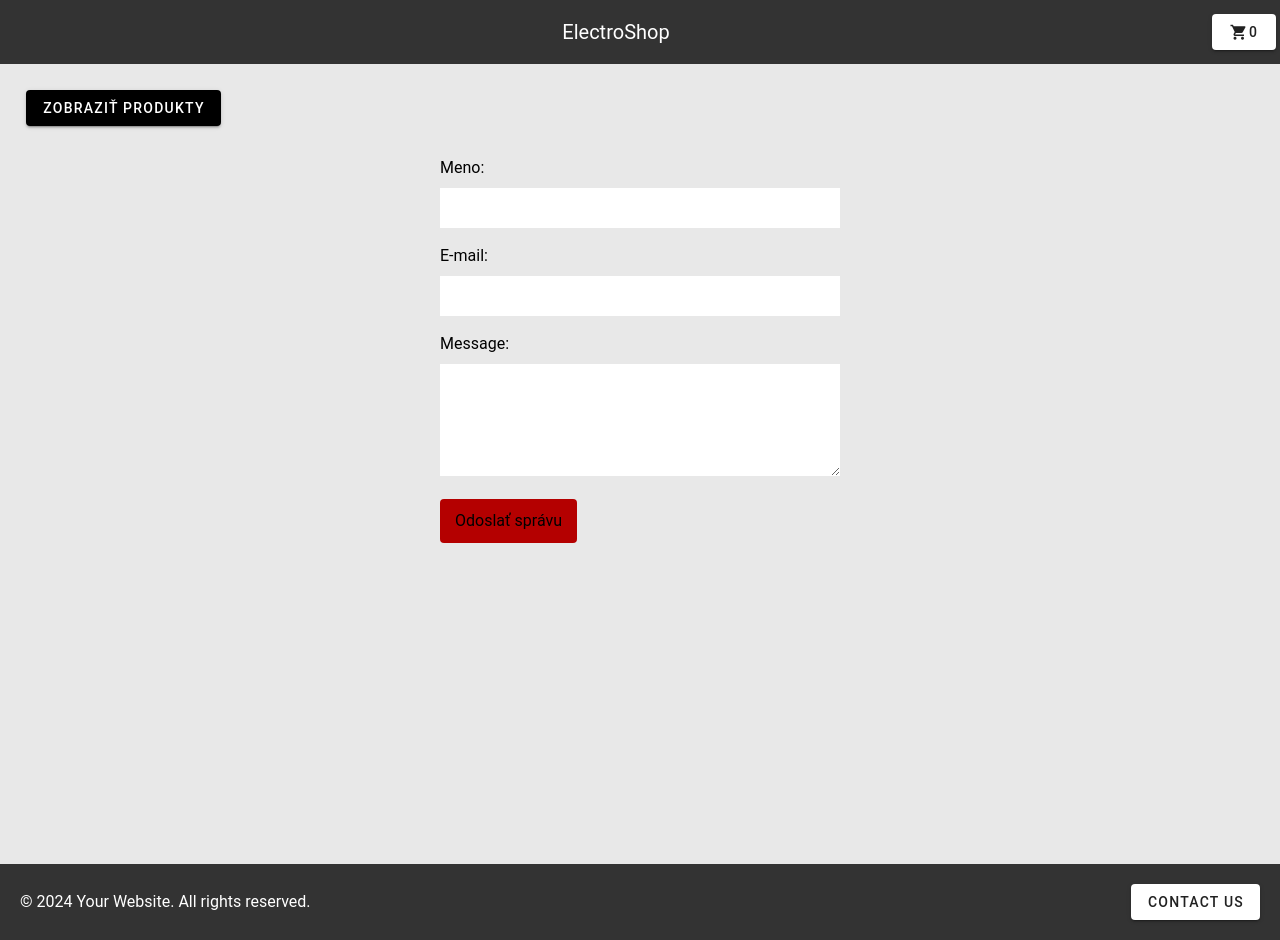
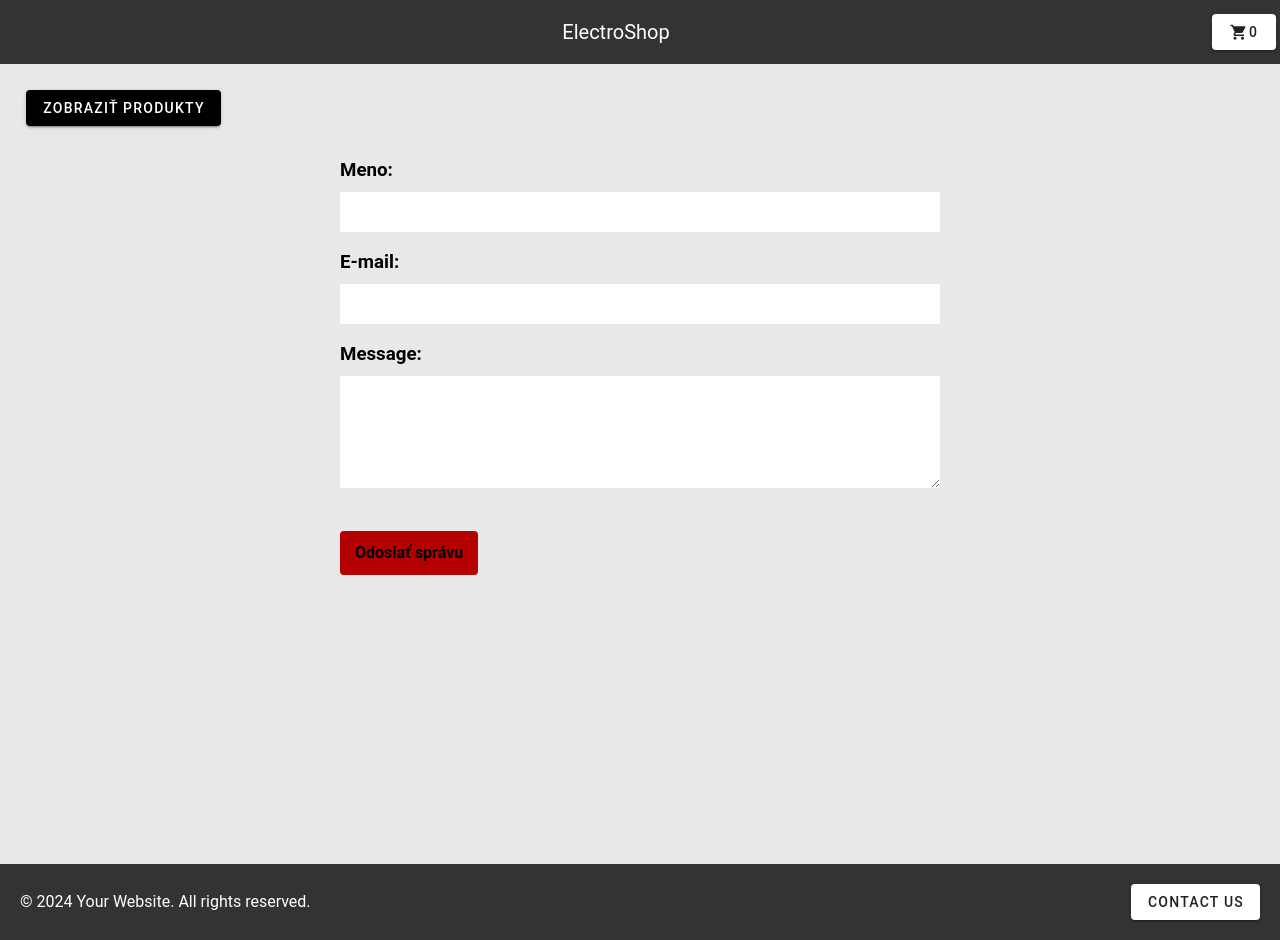
Before and after one commit to MatejBujdak/vue-ElectroShop, a Vue app in the folder vue-ElectroShop/: page /ContactUs in a window 1280 px wide. Built offline with nearby package versions, Linux system fonts and the light colour scheme.

Commit message:
upravy + form

```diff
--- a/vue-ElectroShop/index.html
+++ b/vue-ElectroShop/index.html
@@ -2,9 +2,8 @@
 <html lang="en">
   <head>
     <meta charset="UTF-8">
-    <link rel="icon" href="/favicon.ico">
     <meta name="viewport" content="width=device-width, initial-scale=1.0">
-    <title>Vite App</title>
+    <title>ElectroShop</title>
   </head>
   <body>
     <div id="app"></div>
--- a/vue-ElectroShop/src/assets/styles.css
+++ b/vue-ElectroShop/src/assets/styles.css
@@ -46,6 +46,11 @@ main {
 .product:hover {
     transition: transform 0.3s ease-in-out;
     transform: scale(1.1);
+}
+
+.input-group {
+  display: flex;
+  justify-content: space-between;
 }
 
 .item-details {
@@ -113,7 +118,7 @@ main {
 
 /* FORMULAR */
 .order-form {
-  max-width: 400px;
+  max-width: 600px;
   margin: 0 auto;
 }
 
@@ -136,6 +141,17 @@ label {
   border: none;
   border-radius: 4px;
   cursor: pointer;
+}
+
+.sub-form {
+  background-color: #b40000;
+  color: white;
+  padding: 10px 15px;
+  border: none;
+  border-radius: 4px;
+  cursor: pointer;
+  margin-top: 20px;
+  margin-bottom: 50px;
 }
 
 /* footer */
@@ -165,3 +181,18 @@ footer {
 .footer_button:hover {
   background-color: #efefef;
 }
+
+.margin-left {
+  margin-left: 18px;
+}
+
+
+.radio-group {
+  display: flex;
+  align-items: center;
+}
+.radio-label {
+  font-weight: bold;
+  font-size: 1.3em; /* Nastav veľkosť textu podľa potreby */
+  margin-right: 10px;
+}
--- a/vue-ElectroShop/src/components/ProductItem.vue
+++ b/vue-ElectroShop/src/components/ProductItem.vue
@@ -2,6 +2,7 @@
   <v-card
     class="product"
   >
+
     <v-img
       :src="productData.thumbnail"
       width="270px"
@@ -23,6 +24,7 @@
     <div class="product-card-actions">
       <v-btn
       @click.stop="addToCart"
+      color="#333"
       >
       Pridať do košíka
       </v-btn>
--- a/vue-ElectroShop/src/stores/products.js
+++ b/vue-ElectroShop/src/stores/products.js
@@ -6,6 +6,14 @@ export const productsStore = defineStore('products', {
     products: [],
     cart: []
   }),
+
+  getters: {
+    totalCartSum() {
+      return this.cart.reduce((total, item) => {
+        return total + item.price * item.quantity;
+      }, 0);
+    }
+  },
 
   actions: {
     LoadProducts() {
--- a/vue-ElectroShop/src/views/Cart.vue
+++ b/vue-ElectroShop/src/views/Cart.vue
@@ -37,7 +37,7 @@
 
       <!-- celkova suma -->
       <div class="total">
-        <h4>Celková suma košíku: {{ totalSum }} €</h4>
+        <h4>Celková suma košíku: {{ store.totalCartSum }} €</h4>
       </div>
       <br>
       <v-btn
@@ -62,11 +62,6 @@ export default {
     };
   },
   computed: {
-    totalSum() {
-      return this.store.cart.reduce((total, item) => {
-        return total + item.price * item.quantity;
-      }, 0);
-    },
     ProductSum(item) {
         return item.price * item.quantity;
     },
--- a/vue-ElectroShop/src/views/ContactUs.vue
+++ b/vue-ElectroShop/src/views/ContactUs.vue
@@ -9,16 +9,17 @@
       </v-btn>
     <div>
       <form class="order-form" @submit.prevent="submitOrder">
-        <label for="name">Meno:</label>
+
+        <label for="name"><h3>Meno:</h3></label>
         <input type="text" id="name" class="input-line" required>
 
-        <label for="email">E-mail:</label>
+        <label for="email"><h3>E-mail:</h3></label>
         <input type="email" id="email" class="input-line" required>
 
-        <label for="message">Message:</label>
+        <label for="message"><h3>Message:</h3></label>
         <textarea id="message" name="message" class="input-line" rows="4" required></textarea>
 
-       <button type="submit" class="sub">Odoslať správu</button>
+       <button type="submit" class="sub-form"><h4>Odoslať správu</h4></button>
       </form>
     </div>
   </template>
--- a/vue-ElectroShop/src/views/Form.vue
+++ b/vue-ElectroShop/src/views/Form.vue
@@ -9,33 +9,79 @@
   </v-btn>
   <div>
     <form class="order-form" @submit.prevent="submitOrder">
-      <label for="name">Meno:</label>
+
+      <div class="input-group">
+        <div class="input-group-item">
+          <label for="name"><h2>Meno:</h2></label>
           <input type="text" id="name" class="input-line" required>
+        </div>
 
-      <label for="email">E-mail:</label>
+        <div class="input-group-item">
+          <label for="surname"><h2>Priezvisko:</h2></label>
+          <input type="text" id="surname" class="input-line" required>
+        </div>
+      </div>
+
+      <div class="input-group-item">
+        <label for="email"><h2>E-mail:</h2></label>
         <input type="email" id="email" class="input-line" required>
+      </div>
 
-      <label for="address">Adresa:</label>
+      <div class="input-group-item">
+        <label for="address"><h2>Adresa:</h2></label>
         <input type="text" id="address" class="input-line" required>
+      </div>
 
-      <label for="city">Mesto:</label>
+      <div class="input-group-item">
+        <label for="city"><h2>Mesto:</h2></label>
         <input type="text" id="city" class="input-line" required>
+      </div>
 
-      <label for="zip">PSČ:</label>
+      <div class="input-group-item">
+        <label for="zip"><h2>PSČ:</h2></label>
         <input type="text" id="zip" class="input-line" required>
+      </div>
+      <br>
+      <hr>
+      <div class="input-group-item">
+        <br>
+      <h2>Doprava:</h2>
+        <div class="radio-group">
+          <label>
+            <input type="radio" id="standard" v-model="shippingCost" value="3" required>
+            <strong class="radio-label"> Kuriér | GLS (3 €)</strong>
+          </label>
+        </div>
+        <div class="radio-group">
+          <label>
+            <input type="radio" id="express" v-model="shippingCost" value="5" required>
+            <strong class="radio-label"> Kuriér | SPS (5 €)</strong>
+          </label>
+        </div>
+      </div>
+      <br>
+      <hr>
 
 
-      <button type="submit" class="sub">Odeslat objednávku</button>
+      <div class="total">
+        <h2>Celková suma košíku: {{ store.totalCartSum + parseInt(shippingCost) }} €</h2>
+      </div>
+
+      <button type="submit" class="sub-form"><h3>Odeslať objednávku</h3></button>
+
     </form>
   </div>
 </template>
 
+
 <script>
+import { productsStore } from "@/stores/products";
+
 export default {
   data() {
     return {
-      formData: {
-      }
+      store: productsStore(),
+      shippingCost: '0',
     };
   },
   methods: {
--- a/vue-ElectroShop/src/views/ProductList.vue
+++ b/vue-ElectroShop/src/views/ProductList.vue
@@ -1,12 +1,12 @@
 <template>
   <div>
-    <v-text-field v-model="search" label="Vyhľadať tovar" @input="filteredItems"/>
+    <v-text-field v-model="search" label="Vyhľadať tovar" @input="updateFilteredItems"/>
 
     <v-row>
       <v-col v-for="category in categories" :key="category" class="text-center">
         <v-btn
           @click="filterByCategory(category)"
-          color="black"
+          color="#333"
         >
           {{ category }}
         </v-btn>
@@ -23,10 +23,6 @@
           :productData="product"
         />
       </div>
-    </div>
-    <div v-else>
-      <br>
-      Žiadne položky nevyhovujú vyhľadávaniu.
     </div>
 
   </div>
@@ -60,6 +56,9 @@ export default {
     ProductPage(id) {
       this.$router.push({ name: 'ProductDetail', params: { id } });
     },
+    updateFilteredItems() {
+      this.filteredItems;
+    },
     async loadProducts() {
       await this.store.LoadProducts();
     },
```
Lines whose indentation alone changed are shown as unchanged.
